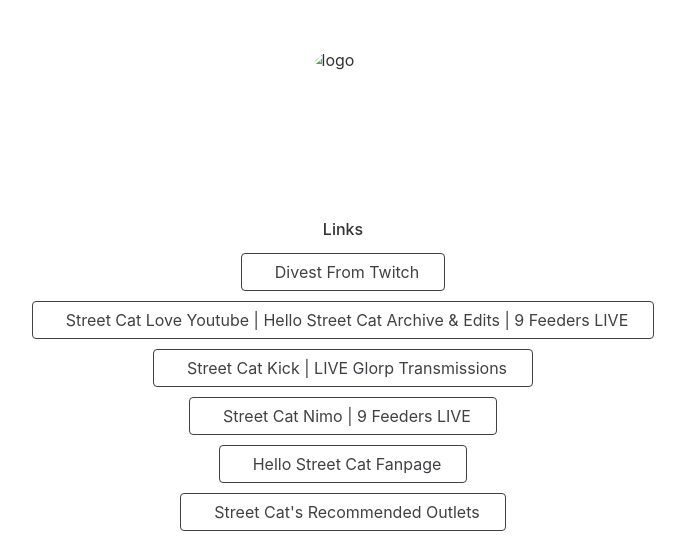
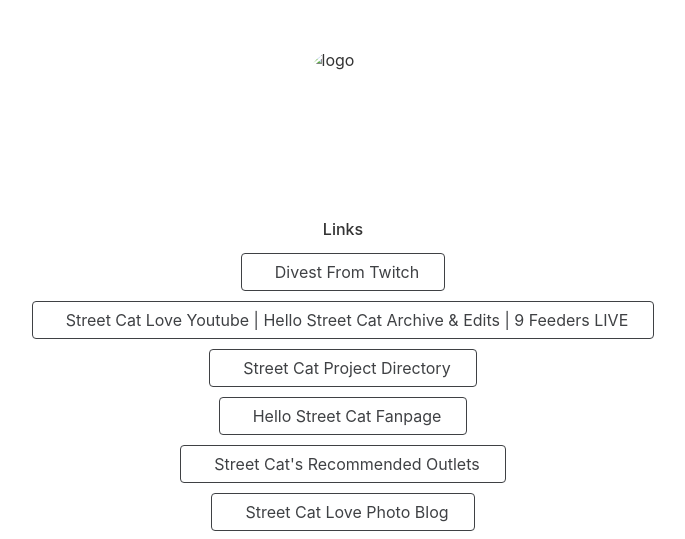
Before and after one commit to StreetCatLove/streetcatlove.github.io, a Jekyll site: the page built from CHANGELOG.md, in a window 1280 px wide, cut to the strip 0-539 px from the top of the page. Shown: the whole strip, without its empty margins (297-982 px from the left). Built offline with Jekyll 4.4.1, drawn with Linux system fonts in a browser that asks for light colours; nearby versions of some CDN libraries; our own code applies the rules of GitHub Pages for plain Markdown files; some of the changed text lies outside the part shown.

Commit message:
Update links.yml

```diff
--- a/_data/links.yml
+++ b/_data/links.yml
@@ -11,13 +11,9 @@
       url: https://www.youtube.com/@street_cat_love
       icon: tdesign:film # Icons are optional
 
-    - title: Street Cat Kick | LIVE Glorp Transmissions
-      url: https://kick.com/streetcatlove
+    - title: Street Cat Project Directory
+      url: https://streetcatlove.github.io/proj
       icon: tdesign:radio-1 # Icons are optional
-
-    - title: Street Cat Nimo | 9 Feeders LIVE
-      url: https://nimo.tv/streetcatlove
-      icon: tdesign:gamepad # Icons are optional
 
     - title: Hello Street Cat Fanpage
       url: https://streetcatlove.github.io/hellostreetcat/
@@ -30,35 +26,3 @@
     - title: Street Cat Love Photo Blog
       url: https://streetcatlove.github.io/photo/
       icon: tdesign:camera # Icons are optional
-
-    - title: Street Cat Lore Youtube
-      url: https://www.youtube.com/@Street_Cat_Lore
-      icon: tdesign:book # Icons are optional
-
-    - title: Street Cat Crossing | Animal Crossing Themed Street Cat Shorts
-      url: https://www.youtube.com/@StreetCatCrossing
-      icon: tdesign:indicator # Icons are optional
-
-    - title: Street Cat Planet | Documentary Style Street Cat Shorts
-      url: https://www.youtube.com/@StreetCatPlanet
-      icon: tdesign:earth # Icons are optional
-
-    - title: Little Red Kitten | Quotations from the Chairman x Street Cat Shorts
-      url: https://www.youtube.com/@LittleRedKitten
-      icon: tdesign:book # Icons are optional
-
-    - title: Juche Kitten Unit | Fostering DPRK Solidarity with Street Cat Shorts
-      url: https://www.youtube.com/@DPRKitten
-      icon: tdesign:flag-4 # Icons are optional
-
-    - title: Street Cat Cadre | Liberation Theory x Street Cat Shorts
-      url: https://www.youtube.com/@StreetCatCadre
-      icon: tdesign:compass # Icons are optional
-
-    - title: Street Cat Commune | Community Designed Shorts
-      url: https://www.youtube.com/@StreetCatCommune
-      icon: tdesign:rainbow # Icons are optional
-
-    - title: Hello Street Cat Restream | 9 Cat Feeders LIVE 24/7
-      url: https://www.twitch.tv/street_cat_love
-      icon: tdesign:camera # Icons are optional
```
